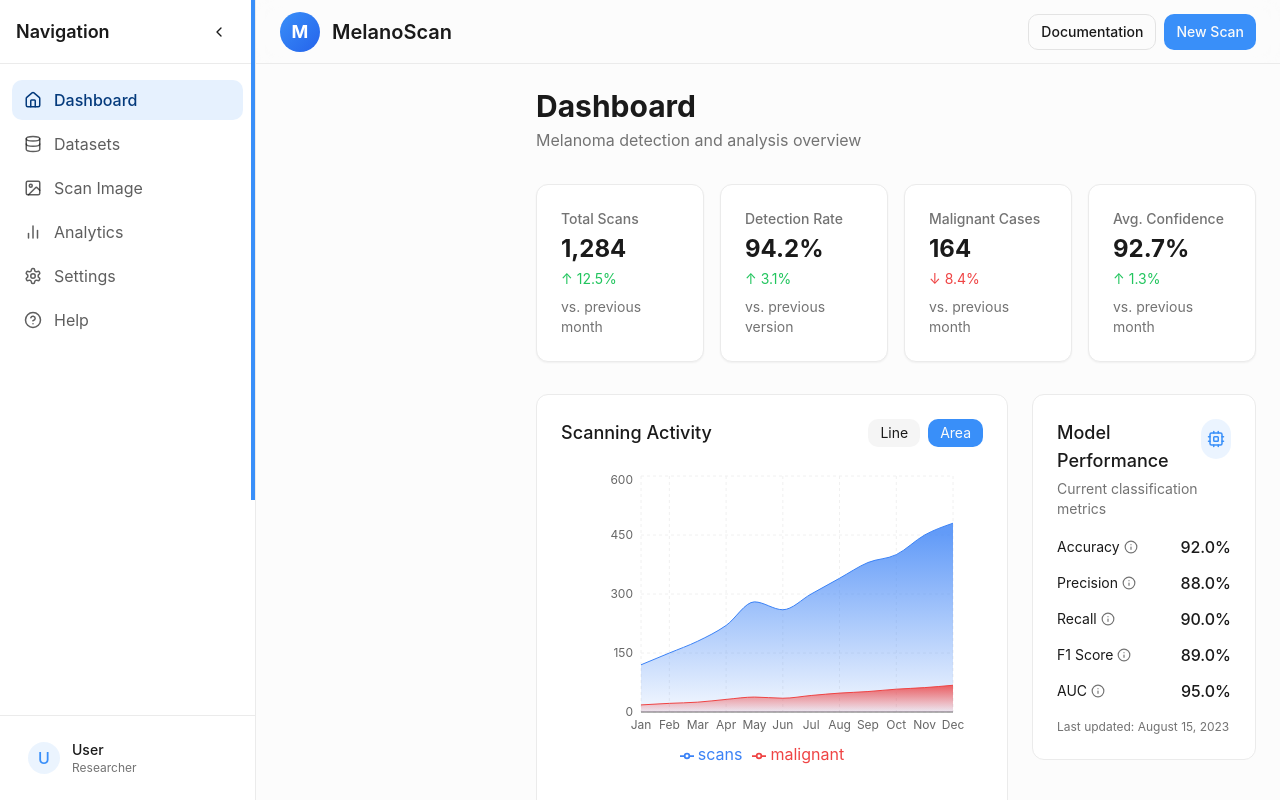
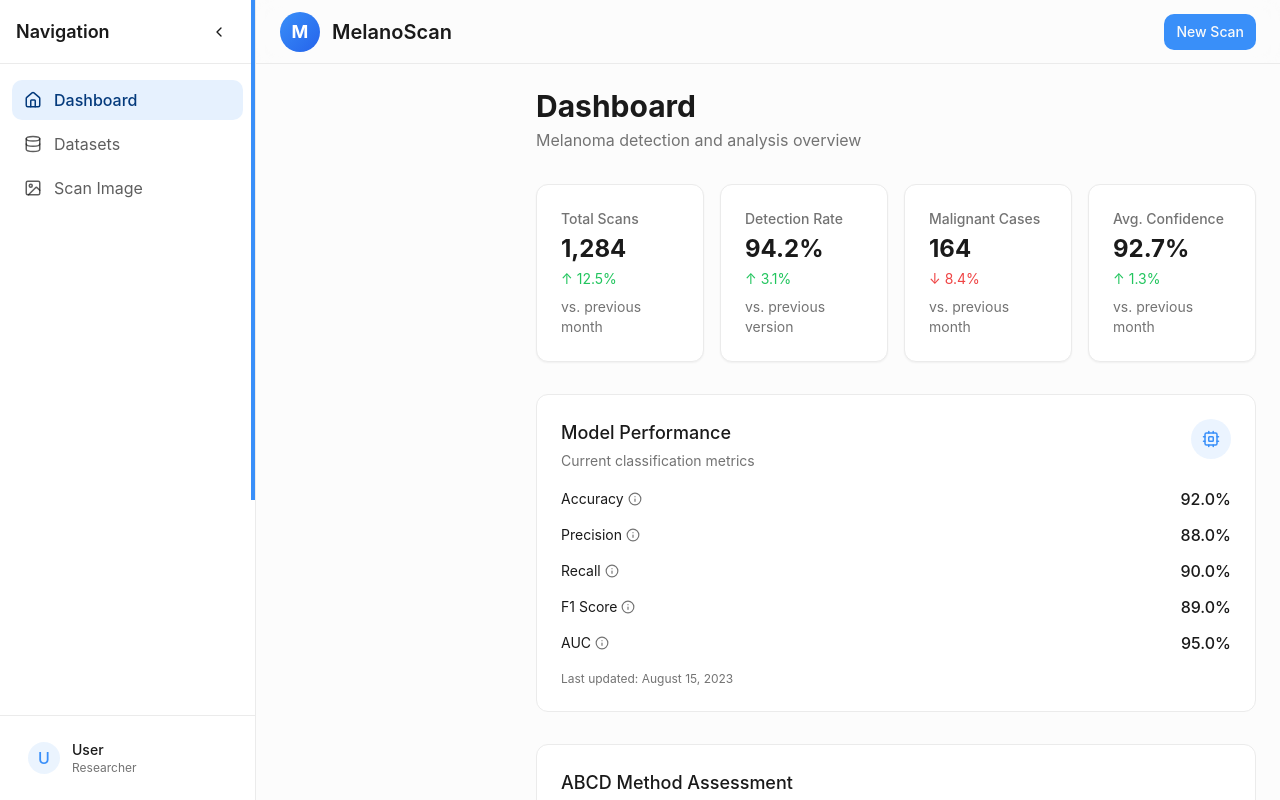
Before and after one commit to JohnJohan/melano-scan-navigator-27, a React (Vite) app: page / in a window 1280 px wide. Shown: the top 800 px of the page. Built offline with nearby package versions, Linux system fonts and the light colour scheme.

Commit message:
Remove navigation buttons
Remove the "Documentation", "Settings", and "Help" buttons from the header and sidebar.

```diff
--- a/src/components/layout/Header.tsx
+++ b/src/components/layout/Header.tsx
@@ -43,13 +43,6 @@ const Header: React.FC<HeaderProps> = ({ toggleSidebar, sidebarOpen }) => {
 
         <div className="flex items-center gap-2">
           <Button
-            variant="outline"
-            size="sm"
-            className="hidden md:flex"
-          >
-            Documentation
-          </Button>
-          <Button
             variant="default"
             size="sm"
           >
--- a/src/components/layout/Sidebar.tsx
+++ b/src/components/layout/Sidebar.tsx
@@ -6,9 +6,6 @@ import {
   Home,
   Database,
   Image,
-  BarChart2,
-  Settings,
-  HelpCircle,
   ChevronLeft,
   ChevronRight
 } from "lucide-react";
@@ -24,9 +21,6 @@ const sidebarItems = [
   { icon: Home, label: "Dashboard", path: "/" },
   { icon: Database, label: "Datasets", path: "/datasets" },
   { icon: Image, label: "Scan Image", path: "/scan" },
-  { icon: BarChart2, label: "Analytics", path: "/analytics" },
-  { icon: Settings, label: "Settings", path: "/settings" },
-  { icon: HelpCircle, label: "Help", path: "/help" },
 ];
 
 const Sidebar: React.FC<SidebarProps> = ({ isOpen, toggleSidebar }) => {
--- a/src/pages/Index.tsx
+++ b/src/pages/Index.tsx
@@ -3,7 +3,6 @@ import React from "react";
 import { motion } from "framer-motion";
 import MainLayout from "@/components/layout/MainLayout";
 import StatsCard from "@/components/dashboard/StatsCard";
-import ActivityChart from "@/components/charts/ActivityChart";
 import ModelCard from "@/components/melanoma/ModelCard";
 import ABCDMethod from "@/components/melanoma/ABCDMethod";
 import { modelMetrics, monthlyStats } from "@/lib/mockData";
@@ -83,17 +82,7 @@ const Index: React.FC = () => {
           />
         </motion.div>
 
-        {/* Charts and data analysis section */}
-        <div className="grid grid-cols-1 gap-6 lg:grid-cols-3">
-          <motion.div
-            className="lg:col-span-2"
-            initial={{ opacity: 0, y: 20 }}
-            animate={{ opacity: 1, y: 0 }}
-            transition={{ delay: 0.3 }}
-          >
-            <ActivityChart data={monthlyStats} />
-          </motion.div>
-
+        {/* Model card section */}
         <motion.div
           initial={{ opacity: 0, y: 20 }}
           animate={{ opacity: 1, y: 0 }}
@@ -101,9 +90,8 @@ const Index: React.FC = () => {
         >
           <ModelCard metrics={modelMetrics} />
         </motion.div>
-        </div>
 
-        {/* ABCD Method section - replacing Recent Scans */}
+        {/* ABCD Method section */}
         <motion.div
           initial={{ opacity: 0, y: 20 }}
           animate={{ opacity: 1, y: 0 }}
```
Lines whose indentation alone changed are shown as unchanged.
